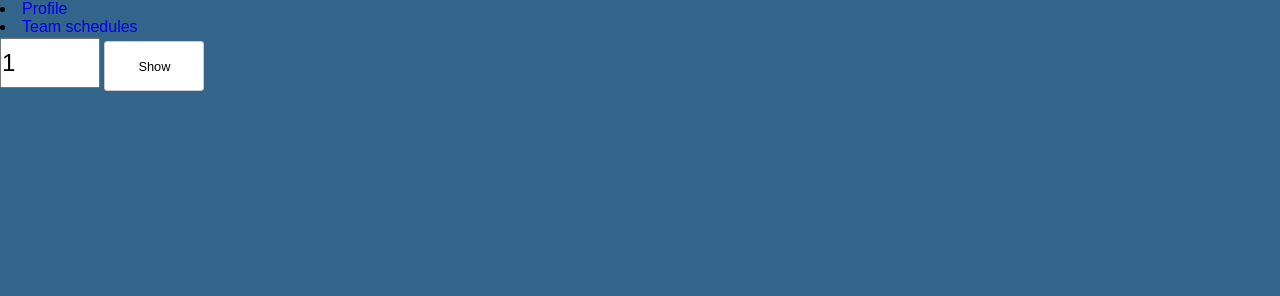
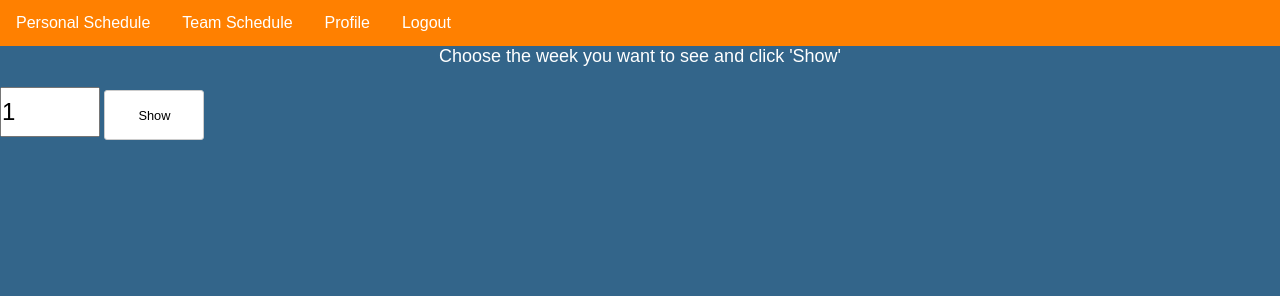
Before and after one commit to MHormes/S2CB-LAMN-software, a PHP site: page /personalSchedules.php in a window 1280 px wide. Shown: the part 119-415 px from the top of the page. Run offline with PHP 8.4, Linux system fonts and the light colour scheme.

Commit message:
Added nav bar file

```diff
--- /dev/null
+++ b/LAMN-Webiste/CSS_FILES/navigation.css
@@ -0,0 +1,23 @@
+ul {
+    list-style-type: none;
+    margin: 0;
+    padding: 0;
+    overflow: hidden;
+    background-color: #ff8000;
+  }
+
+  li {
+    float: left;
+  }
+
+  li a {
+    display: block;
+    color: white;
+    text-align: center;
+    padding: 14px 16px;
+    text-decoration: none;
+  }
+
+  li a:hover {
+    background-color: #db7602;
+  }
--- a/LAMN-Webiste/CSS_FILES/schedule.css
+++ b/LAMN-Webiste/CSS_FILES/schedule.css
@@ -20,7 +20,7 @@ th, td {
     width: 100px;
     height: 50px;
     font-size: 24px;
-
+    align-content: center;
 }
 
 .button{
@@ -29,3 +29,9 @@ th, td {
     font-size: 15px;
     color: purple;
 }
+
+p{
+    text-align: center;
+    font-size: large;
+    color: white;
+}
--- a/LAMN-Webiste/PHP_PAGES/personalSchedules.php
+++ b/LAMN-Webiste/PHP_PAGES/personalSchedules.php
@@ -25,12 +25,13 @@ if (isset($_POST['btnSelectWeek'])) {
 </head>
 
 <body>
+    <div class="header">Personal Schedules</div>
 
+    <?php include '../navigationBar.php'; ?>
 
-    <div class="header">Personal Schedules</div>
-    <li><a href="../PHP_PAGES/profile.php">Profile</a></li>
-    <li><a href="../PHP_PAGES/teamSchedules.php">Team schedules</a></li>
     <form method="post" action="#">
+        <p>Choose the week you want to see and click 'Show'</p>
+        </br>
         <input class="weekCounter" type="number" name="weekSelecter" min="0" max="52" step="1" value="<?php echo $weekNmr ?>">
         <input class="button" type="submit" name="btnSelectWeek" value="Show">
         </div>
--- a/LAMN-Webiste/PHP_PAGES/profile.php
+++ b/LAMN-Webiste/PHP_PAGES/profile.php
@@ -152,9 +152,9 @@ if(isset($errorMsg)){
 
     </head>
     <body>
-    <div class="header">Schedules</div>
+    <div class="header">Profile</div>
 
-
+    <?php include '../navigationBar.php'; ?>
 
          <!-- User profile -->
          <form method="post">
--- a/LAMN-Webiste/PHP_PAGES/teamSchedules.php
+++ b/LAMN-Webiste/PHP_PAGES/teamSchedules.php
@@ -28,8 +28,8 @@ if(isset($_POST['btnSelectWeek']))
 
 
     <div class="header">Team schedules</div>
-    <li><a href="../PHP_PAGES/profile.php">Profile</a></li>
-    <li><a href="../PHP_PAGES/personalSchedules.php">Personal schedule</a></li>
+
+    <?php include '../navigationBar.php'; ?>
     <form method="post" action="#">
     <input class="weekCounter" type="number" name="weekSelecter" min="0" max="52" step="1" value="<?php echo $weekNmr?>">
     <input class="button" type="submit" name="btnSelectWeek" value="Show">
--- /dev/null
+++ b/LAMN-Webiste/navigationBar.php
@@ -0,0 +1,7 @@
+<link rel="stylesheet" type="text/css" href="../CSS_FILES/navigation.css">
+<ul>
+  <li><a href="../PHP_PAGES/personalSchedules.php">Personal Schedule</a></li>
+  <li><a href="../PHP_PAGES/teamSchedules.php">Team Schedule</a></li>
+  <li><a href="../PHP_PAGES/profile.php">Profile</a></li>
+  <li><a href="../PHP_PAGES/index.php">Logout</a></li>
+</ul>
```
Also changed, not shown: LAMN-Webiste/PHP_PAGES/index.php (+2 -35 lines).
